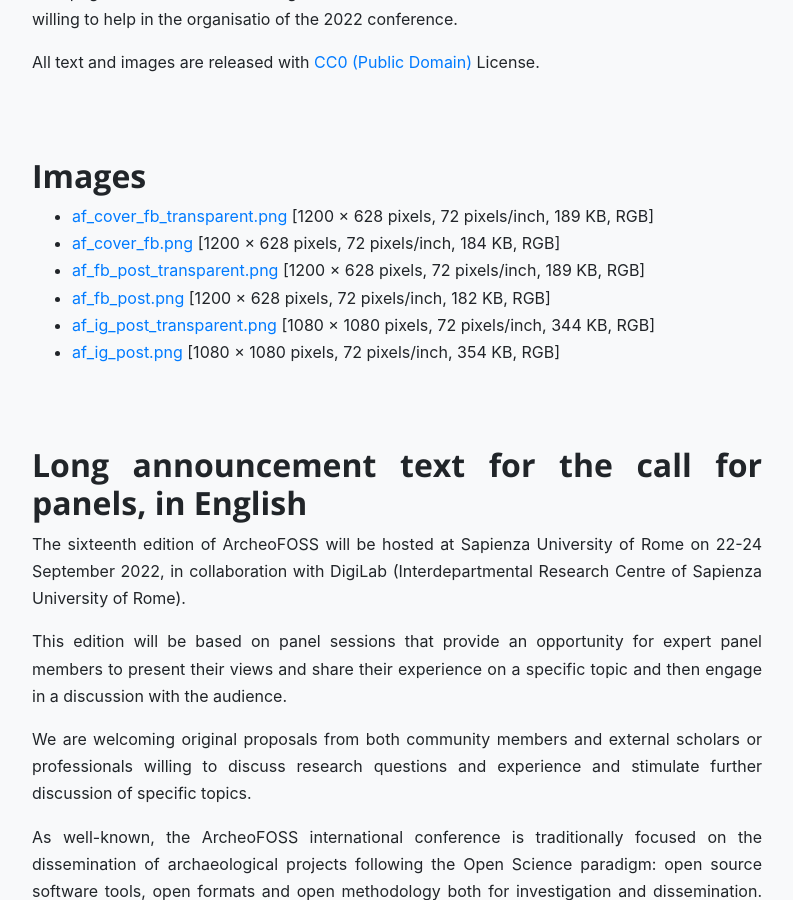
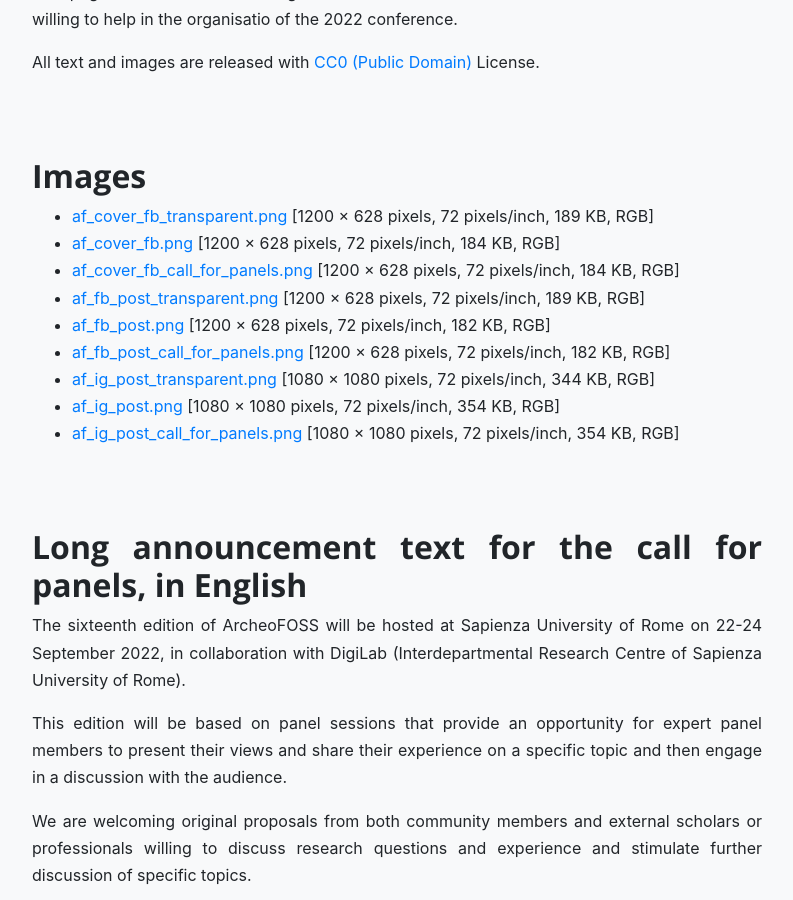
Before and after one commit to archeofoss/archeofoss, a Jekyll site: the page built from 2022/press-kit.md, in a window 1280 px wide and 900 px high, scrolled down 357 px. Shown: the whole window, without its empty margins (243-1036 px from the left). Built offline with Jekyll 4.4.1, drawn with Linux system fonts in a browser that asks for light colours; nearby versions of some CDN libraries.

Commit message:
Press kit aggiornato

```diff
--- a/2022/press-kit.md
+++ b/2022/press-kit.md
@@ -12,10 +12,13 @@
 
 - [af_cover_fb_transparent.png](af_cover_fb_transparent.png) [1200 × 628 pixels, 72 pixels/inch, 189 KB, RGB]
 - [af_cover_fb.png](af_cover_fb.png) [1200 × 628 pixels, 72 pixels/inch, 184 KB, RGB]
+- [af_cover_fb_call_for_panels.png](af_cover_fb_call_for_panels.png) [1200 × 628 pixels, 72 pixels/inch, 184 KB, RGB]
 - [af_fb_post_transparent.png](af_fb_post_transparent.png) [1200 × 628 pixels, 72 pixels/inch, 189 KB, RGB]
 - [af_fb_post.png](af_fb_post_transparent.png) [1200 × 628 pixels, 72 pixels/inch, 182 KB, RGB]
+- [af_fb_post_call_for_panels.png](af_fb_post_call_for_panels.png) [1200 × 628 pixels, 72 pixels/inch, 182 KB, RGB]
 - [af_ig_post_transparent.png](af_fb_post_transparent.png) [1080 × 1080 pixels, 72 pixels/inch, 344 KB, RGB]
 - [af_ig_post.png](af_ig_post.png) [1080 × 1080 pixels, 72 pixels/inch, 354 KB, RGB]
+- [af_ig_post_call_for_panels.png](af_ig_post_call_for_panels.png) [1080 × 1080 pixels, 72 pixels/inch, 354 KB, RGB]
 
 ## Long announcement text for the call for panels, in English
 
```
Also changed, not shown: 2022/af_cover_fb_call_for_panels.png (added), 2022/af_fb_post_call_for_panels.png (added), 2022/af_ig_post_call_for_panels.png (added).
